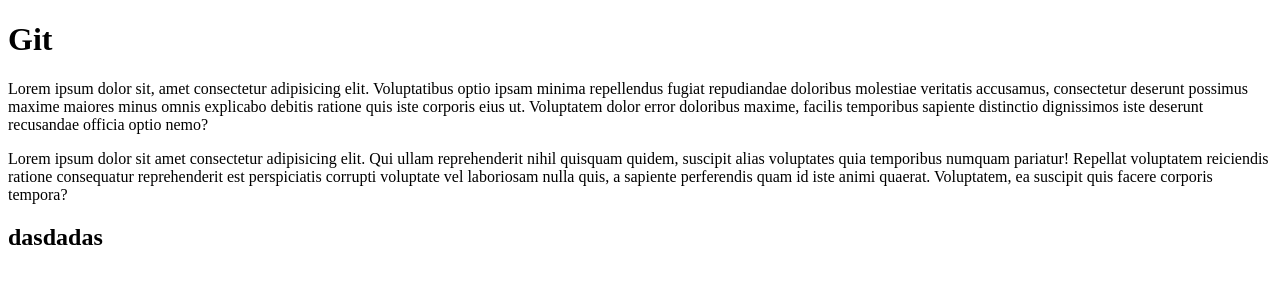
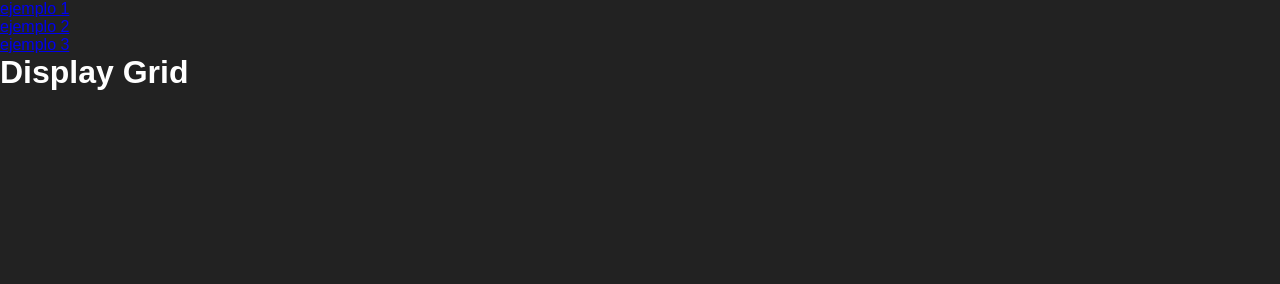
Before and after one commit to Omar-lezcano/61543-css-grid, a plain HTML site: page index.html in a window 1280 px wide. Drawn offline with Linux system fonts and the light colour scheme.

Commit message:
structures basics ready

```diff
--- a/css/styles.css
+++ b/css/styles.css
@@ -1,12 +1,25 @@
 * {
     padding: 0;
+    margin: 0;
+    box-sizing: border-box;
 }
 
-body{
-    background-color: black;
-    color: white;
+html {
+    font-size: 16px;
 }
 
-p {
-    border: 2px solid red;
+body {
+    background-color: #222;
+    color: white;
+    font-family: Arial, Helvetica, sans-serif;
 }
+
+.grid-container {
+
+}
+
+.grid-box {
+    background-color: rgb(128, 191, 255);
+    border: 3px solid rgb(2, 85, 168);
+    padding: 2rem;
+}
--- a/index.html
+++ b/index.html
@@ -4,15 +4,26 @@
     <meta charset="UTF-8">
     <meta http-equiv="X-UA-Compatible" content="IE=edge">
     <meta name="viewport" content="width=device-width, initial-scale=1.0">
-    <title>Git</title>
+    <title>Display Grid</title>
+    <link rel="stylesheet" href="/css/styles.css">
 </head>
 <body>
-    <h1>Git</h1>
-    <p>Lorem ipsum dolor sit, amet consectetur adipisicing elit. Voluptatibus optio ipsam minima repellendus fugiat repudiandae doloribus molestiae veritatis accusamus, consectetur deserunt possimus maxime maiores minus omnis explicabo debitis ratione quis iste corporis eius ut. Voluptatem dolor error doloribus maxime, facilis temporibus sapiente distinctio dignissimos iste deserunt recusandae officia optio nemo?</p>
-    <p>
-        Lorem ipsum dolor sit amet consectetur adipisicing elit. Qui ullam reprehenderit nihil quisquam quidem, suscipit alias voluptates quia temporibus numquam pariatur! Repellat voluptatem reiciendis ratione consequatur reprehenderit est perspiciatis corrupti voluptate vel laboriosam nulla quis, a sapiente perferendis quam id iste animi quaerat. Voluptatem, ea suscipit quis facere corporis tempora?
-    </p>
+    <header>
+        <nav>
+            <ul>
+                <li class="nav-item">
+                    <a href="/pages/examples/examples-1.html">ejemplo 1</a>
+                </li>
+                <li class="nav-item">
+                    <a href="/pages/examples/examples-2.html">ejemplo 2</a>
+                </li>
+                <li class="nav-item">
+                    <a href="/pages/examples/examples-3.html">ejemplo 3</a>
+                </li>
+            </ul>
+        </nav>
+    </header>
+    <h1>Display Grid</h1>
 
-    <h2>dasdadas</h2>
 </body>
 </html>
```
Also changed, not shown: pages/examples/examples-1.html (added, +12 -0 lines), pages/examples/examples-2.html (added, +12 -0 lines), pages/examples/examples-3.html (added, +12 -0 lines).
